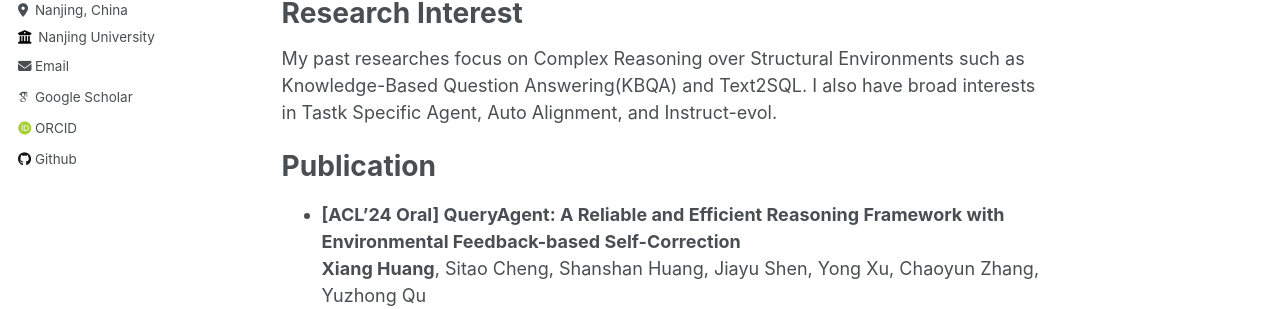
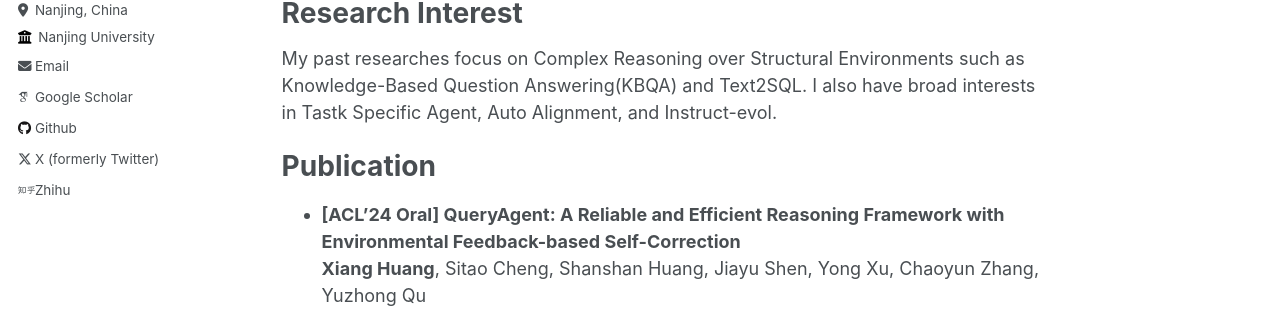
Before and after one commit to cdhx/cdhx.github.io, a Jekyll site: the page built from _pages/about.md, in a window 1280 px wide. Shown: the part 383-692 px from the top of the page. Built offline with Jekyll 4.4.1, drawn with Linux system fonts in a browser that asks for light colours; some web fonts are replaced.

Commit message:
Update _config.yml

```diff
--- a/_config.yml
+++ b/_config.yml
@@ -34,7 +34,7 @@ author:
   # arxiv            : # URL - Update with the correct link to your profile
   googlescholar    : "https://scholar.google.com/citations?hl=zh-CN&user=9yvG_0sAAAAJ"
   # impactstory      : # URL/
-  orcid            : "https://orcid.org/my-orcid?orcid=0000-0003-1904-0494"
+  # orcid            : "https://orcid.org/my-orcid?orcid=0000-0003-1904-0494"
   # semantic         : # URL
   # pubmed           : "https://www.ncbi.nlm.nih.gov/pubmed/?term=john+snow"
   # researchgate     : # URL
@@ -65,13 +65,13 @@ author:
   # steam            : # Username
   # telegram         : # URL
   # tumblr           : # Username
-  twitter          : # Xiang Huang@NJU
+  twitter          :  Xiang Huang@NJU
   # vine             : # Username
   # weibo            : # Username
   # wikipedia        : # Username
   # xing             : # Username
   # youtube          : # Username
-  zhihu            : # https://www.zhihu.com/people/huang-xiang-65-62
+  zhihu            : https://www.zhihu.com/people/huang-xiang-65-62
 
 
 # Site Settings
```
